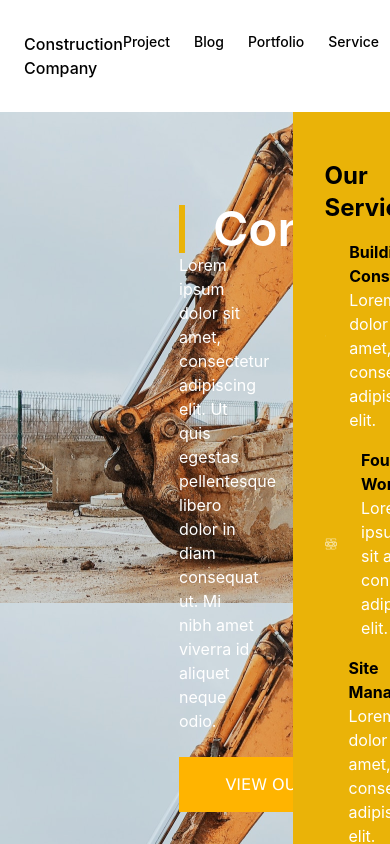
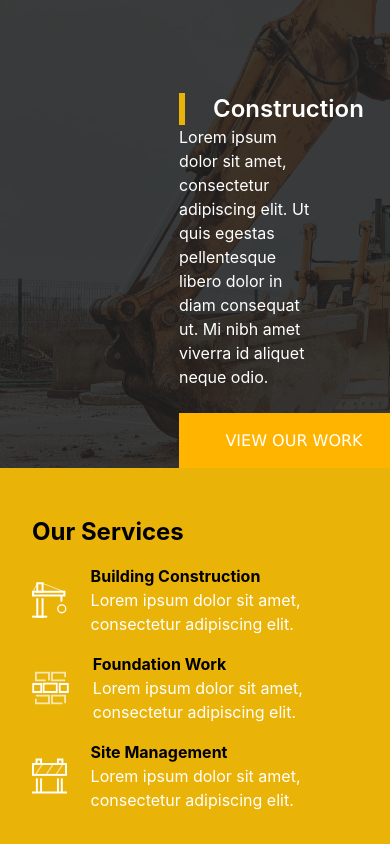
Before and after one commit to Amir9eng/construction, a Next.js app: page / in a window 390 px wide. Shown: the top 844 px of the page. Built offline with nearby package versions, Linux system fonts and the light colour scheme.

Commit message:
Responsiveness Start

```diff
--- a/components/Footer.js
+++ b/components/Footer.js
@@ -3,7 +3,7 @@ import React from 'react'
 
 const Footer = () => {
   return (
-    <footer className='flex bg-white my-8'>
+    <footer className='flex flex-col lg:flex-row bg-white my-8'>
       <div className='pl-10 pr-28 w-[55%] bg-yellow-500 '>
         <p className='text-2xl font-bold mt-6 mb-8'>Contact Us</p>
         <input
--- a/components/Navbar.js
+++ b/components/Navbar.js
@@ -1,28 +1,28 @@
-import Image from "next/image";
-import Link from "next/link";
-import React from "react";
+import Image from 'next/image'
+import Link from 'next/link'
+import React from 'react'
 
-export default function Navbar() {
+export default function Navbar () {
   return (
-    <nav className="flex justify-between my-8 font-medium px-6">
-      <Link href="/">Construction Company</Link>
-      <div className="flex gap-x-6 text-sm">
-        <Link href="/Projects">Project</Link>
-        <Link href="/Blog">Blog</Link>
-        <Link href="/Portfolio">Portfolio</Link>
-        <Link href="/Service">Service</Link>
-        <Link href="/Services">Services</Link>
-        <Link href="/Contact">Contact</Link>
-        <Link href="/About">About</Link>
-        <Link href="/Home">Home</Link>
+    <nav className=' lg:flex-row lg:justify-between my-8 font-medium hidden px-6 lg:flex'>
+      <Link href='/'>Construction Company</Link>
+      <div className='flex gap-x-6 text-sm'>
+        <Link href='/Projects'>Project</Link>
+        <Link href='/Blog'>Blog</Link>
+        <Link href='/Portfolio'>Portfolio</Link>
+        <Link href='/Service'>Service</Link>
+        <Link href='/Services'>Services</Link>
+        <Link href='/Contact'>Contact</Link>
+        <Link href='/About'>About</Link>
+        <Link href='/Home'>Home</Link>
         <Image
-          className=""
+          className=''
           width={24}
           height={24}
-          alt="cart"
-          src="/media/cart3.svg"
+          alt='cart'
+          src='/media/cart3.svg'
         />
       </div>
     </nav>
-  );
+  )
 }
--- a/components/Project.jsx
+++ b/components/Project.jsx
@@ -2,8 +2,8 @@ import Image from 'next/image'
 
 export default function Project (props) {
   return (
-    <section className='flex w-[1000px] mx-auto my-0'>
-      <div className='w-[295px] p-12 mx-auto my-0'>
+    <section className='flex flex-col lg:flex-row w-full lg:w-[62.5rem] mx-auto my-0'>
+      <div className='w-[18.4375rem] p-12 mx-auto my-0'>
         <Image
           className=''
           width={293}
@@ -25,7 +25,7 @@ export default function Project (props) {
         </div>
       </div>
 
-      <div className='w-[295px] p-12 mx-auto my-0'>
+      <div className='w-[18.4375rem] p-12 mx-auto my-0'>
         <Image
           className=''
           width={293}
@@ -45,7 +45,7 @@ export default function Project (props) {
           </button>
         </div>
       </div>
-      <div className='w-[295px] p-12 mx-auto my-0'>
+      <div className='w-[18.4375rem] p-12 mx-auto my-0'>
         <Image
           className=''
           width={293}
--- a/pages/Projects.jsx
+++ b/pages/Projects.jsx
@@ -7,9 +7,9 @@ import styles from '../styles/Home.module.css'
 export default function Projects () {
   return (
     <DefaultLayout>
-      <div className={`${styles.monarch} w-[1348px] h-[569px]`}>
-        <div className='flex  text-white'>
-          <aside className='w-[694px] px-6 mt-44'>
+      <div className={`${styles.monarch} w-[1348px] h-[569px] relative`}>
+        <div className='absolute flex top-[35%] left-[10%]  text-white'>
+          <aside className='w-[694px]'>
             <p className='text-[64px] font-bold border-l-[8px] pl-3  border-yellow-500'>
               Monarch HQ Project
             </p>
@@ -18,7 +18,7 @@ export default function Projects () {
               egestas pellentesque libero dolor in diam consequat ut.
             </p>
           </aside>
-          <aside className='ml-10 mt-44'>
+          <aside className='ml-12'>
             <p>
               <span className='font-semibold'>Date:</span> 12 April 2018
             </p>
--- a/pages/index.js
+++ b/pages/index.js
@@ -16,10 +16,11 @@ export default function Home () {
         <meta name='description' content='Generated by create next app' />
         <link rel='icon' href='/favicon.ico' />
       </Head>
+
       <Navbar />
       <section className={`${styles.construction}`}>
-        <div className={`pl-[179px] pt-[93px] ${styles.description}`}>
-          <h1 className='text-5xl font-semibold pl-[28px] text-white border-l-[6px]  border-yellow-500'>
+        <div className={`pl-[11.1875rem] pt-[5.8125rem] ${styles.description}`}>
+          <h1 className='text-2xl lg:text-5xl font-semibold pl-[1.75rem] text-white border-l-[6px]  border-yellow-500'>
             Construction
           </h1>
           <p className='text-white w-2/3'>
@@ -78,7 +79,7 @@ export default function Home () {
         </div>
       </section>
       <main className={styles.main}>
-        <div className='flex justify-around my-6'>
+        <div className=' flex-col gap-8 lg:flex lg:flex-row lg:justify-around my-6'>
           <p className='text-3xl font-bold'>Get a Quote For Your Project</p>
           <button className='border-4 border-yellow-500 text-yellow-500 px-6 py-2 '>
             FREE QUOTE
@@ -134,7 +135,9 @@ export default function Home () {
           </div>
         </div>
         <Title title={'Latest Projects'} />
+
         <Project title={'Project Title'} />
+
         <Button />
         <section className='flex mt-6'>
           <div className='w-[440px] bg-black text-white py-12 px-8'>
--- a/styles/Home.module.css
+++ b/styles/Home.module.css
@@ -106,21 +106,19 @@
 }
 
 @media (max-width: 600px) {
-    .grid {
+    .construction {
+        display: flex;
+        flex-direction: column;
+    }
+    .description {
+        background: rgba(29, 28, 28, 0.9) url("/media/caterpillar.png");
         width: 100%;
+    }
+    .project {
+        width: 100vw;
+        display: flex;
         flex-direction: column;
     }
 }
 
-@media (prefers-color-scheme: dark) {
-    .card,
-    .footer {
-        border-color: #222;
-    }
-    .code {
-        background: #111;
-    }
-    .logo img {
-        filter: invert(1);
-    }
-}
+@media (prefers-color-scheme: dark) {}
```
Also changed, not shown: public/media/Monarch.png, public/media/caterpillar.png.
